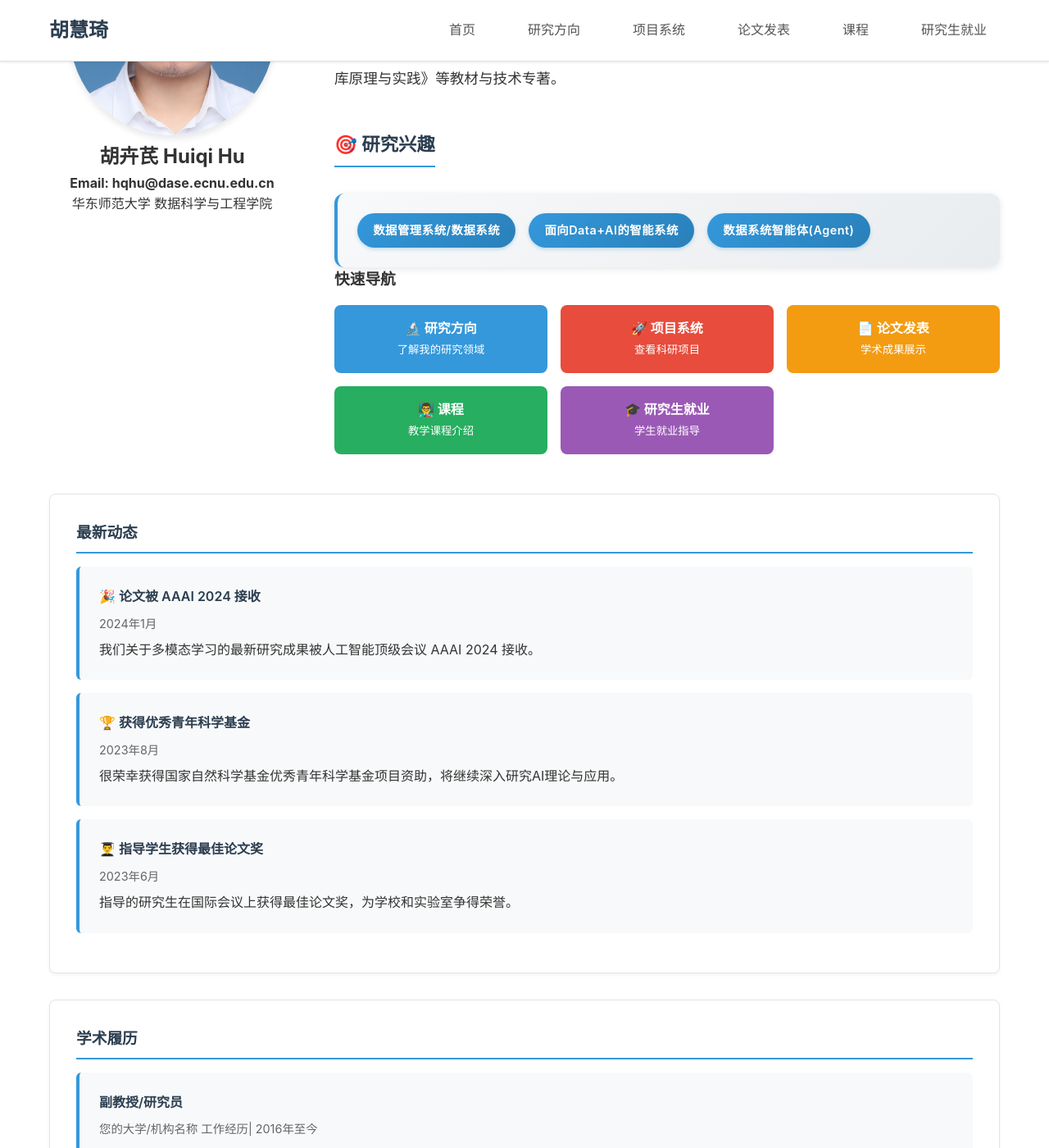
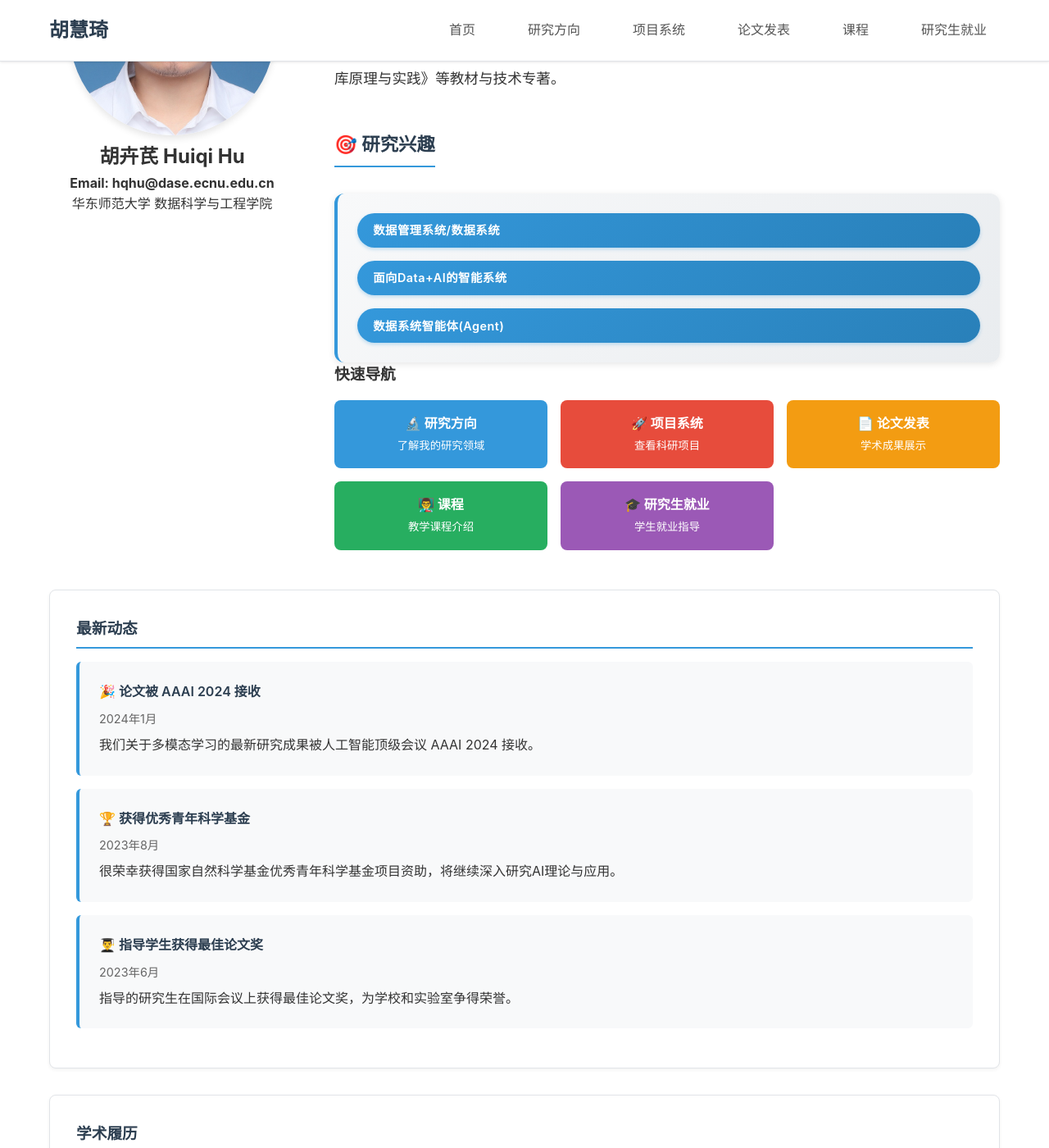
Before and after one commit to iamrainyday/iamrainyday.github.io, a Jekyll site: the page built from huhuiqi/index.md, in a window 1280 px wide and 1400 px high, scrolled down 208 px. Shown: the whole window at 82% size. Built offline with Jekyll 4.4.1, drawn with Linux system fonts in a browser that asks for light colours.

Commit message:
Change research interests layout to display tags in separate rows

```diff
--- a/huhuiqi/assets/css/style.css
+++ b/huhuiqi/assets/css/style.css
@@ -155,7 +155,7 @@ body {
 /* 技能标签 */
 .skills-tags {
   display: flex;
-  flex-wrap: wrap;
+  flex-direction: column;
   gap: 1rem;
   margin-top: 1.5rem;
   padding: 1.5rem;
```
Also changed, not shown: 3 other files.
